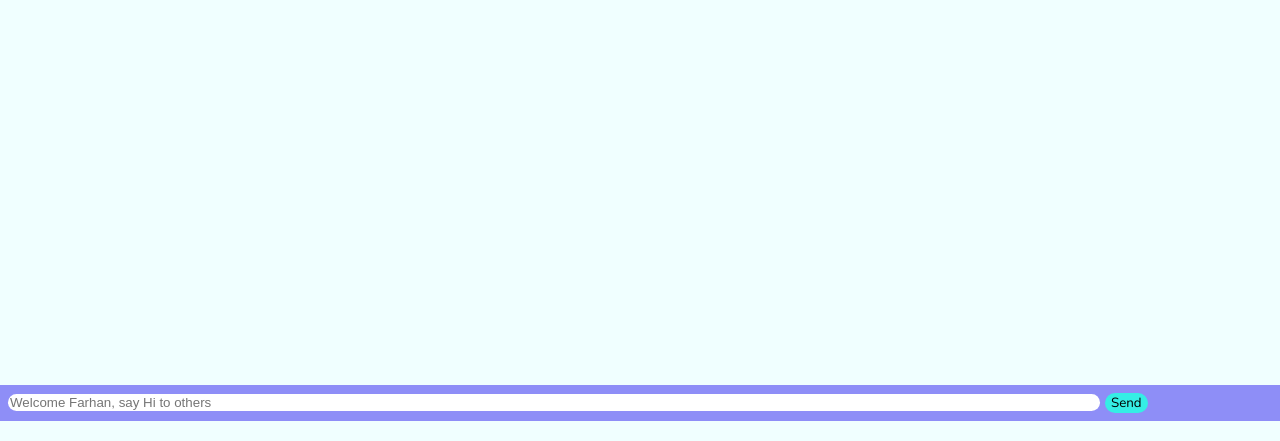
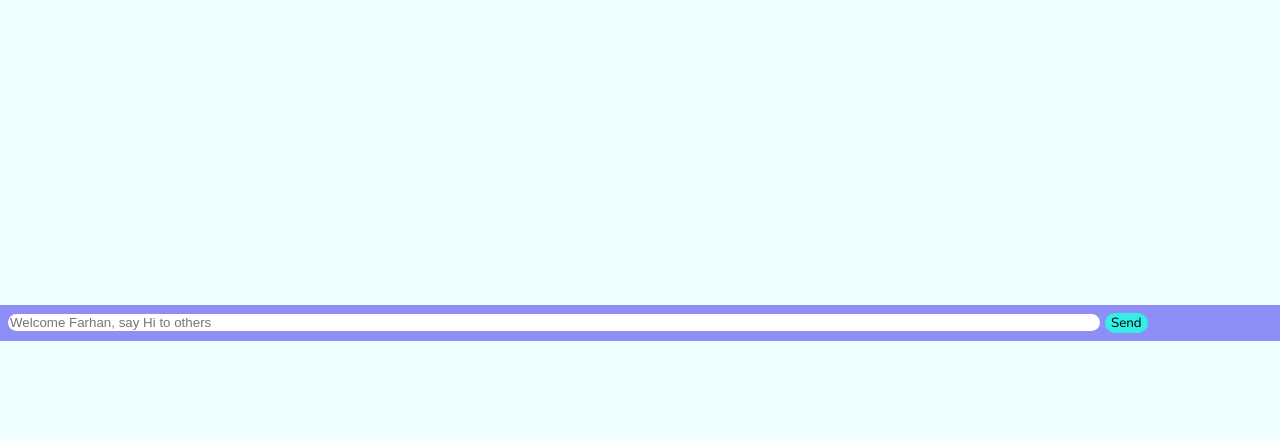
Before and after one commit to AnandDelhi/GroupChat, a plain HTML site: page main.html in a window 1280 px wide. Shown: the part 359-800 px from the top of the page. Drawn offline with nearby package versions, Linux system fonts and the light colour scheme.

Commit message:
Update main.css

```diff
--- a/main.css
+++ b/main.css
@@ -51,7 +51,7 @@ body {
 
 .messageTrail {
   width: 100vw;
-  height: 87vh;
+  height: 77vh;
   font-family: "Nunito", sans-serif;
   overflow-y: hidden;
 }
```
